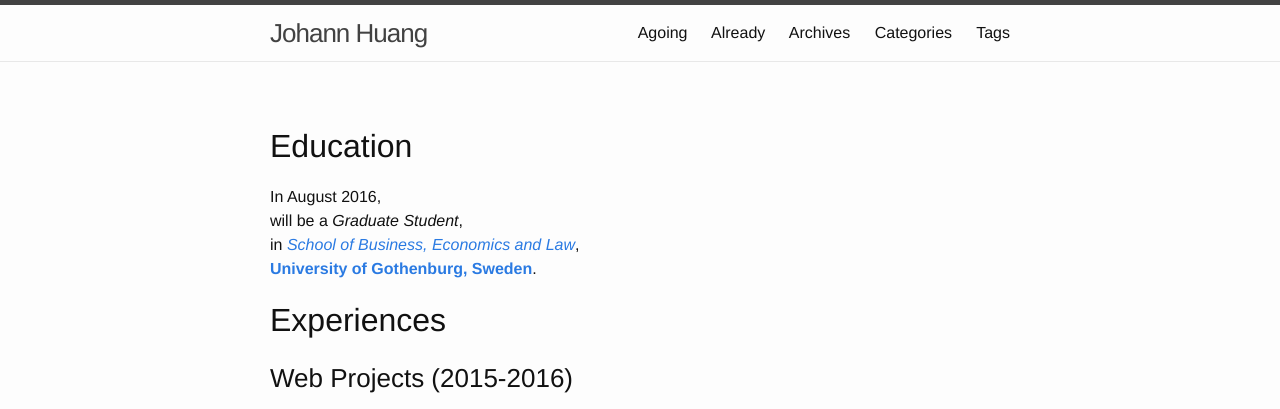
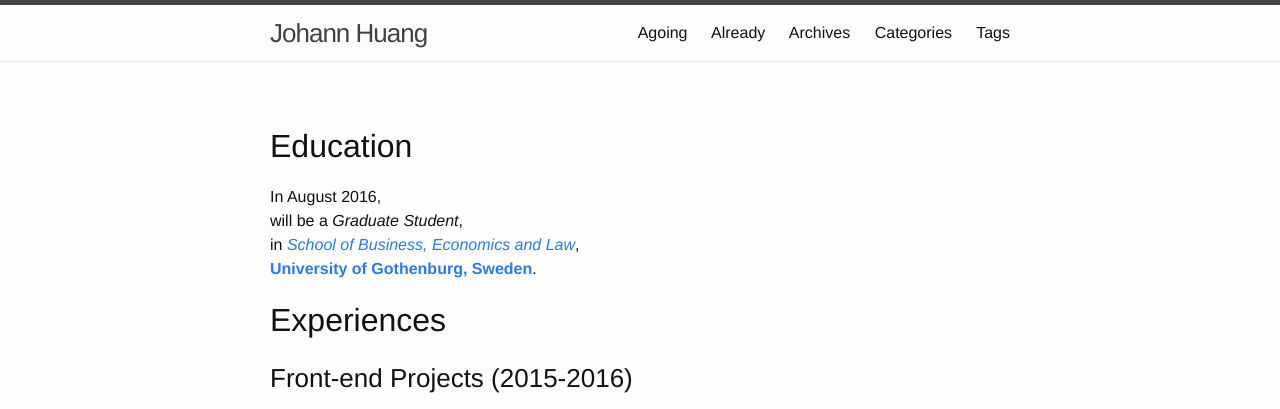
Before and after one commit to happyjohann/happyjohann.github.io, a Jekyll site: the page built from index.md, in a window 1280 px wide and 900 px high, cut to the strip 0-409 px from the top of the window. Built offline with Jekyll 4.4.1, drawn with Linux system fonts in a browser that asks for light colours; comment, search, counter and statistics services are not loaded.

Commit message:
update iframe url

```diff
--- a/index.md
+++ b/index.md
@@ -11,8 +11,8 @@
 
 ## Experiences
 
-### Web Projects (2015-2016)
-<iframe width="800" height="600" src="http://ijohann.com/exhibition/" frameborder="0" allowfullscreen></iframe>
+### Front-end Projects (2015-2016)
+<iframe width="800" height="600" src="http://ijohann.com/web/demo/frontend/" frameborder="0" allowfullscreen></iframe>
 *The above iframe is scrollable*
 
 ### Wechat Projects (2015-2016)
@@ -27,8 +27,8 @@
 
 
 ### Web Projects (2015)
-- [Lyric Rolling Music Player](http://mylyric.ml/)
-<iframe width="800" height="600" src="http://mylyric.ml/" frameborder="0" allowfullscreen></iframe>
+- [Lyric Rolling Music Player](http://ijohann.com/web/exihibition/lyricplayer/)
+<iframe width="800" height="600" src="http://ijohann.com/web/exihibition/lyricplayer/" frameborder="0" allowfullscreen></iframe>
 
 ### Android Project (2013)
 - Keep Fit (Android Phone App)
```
